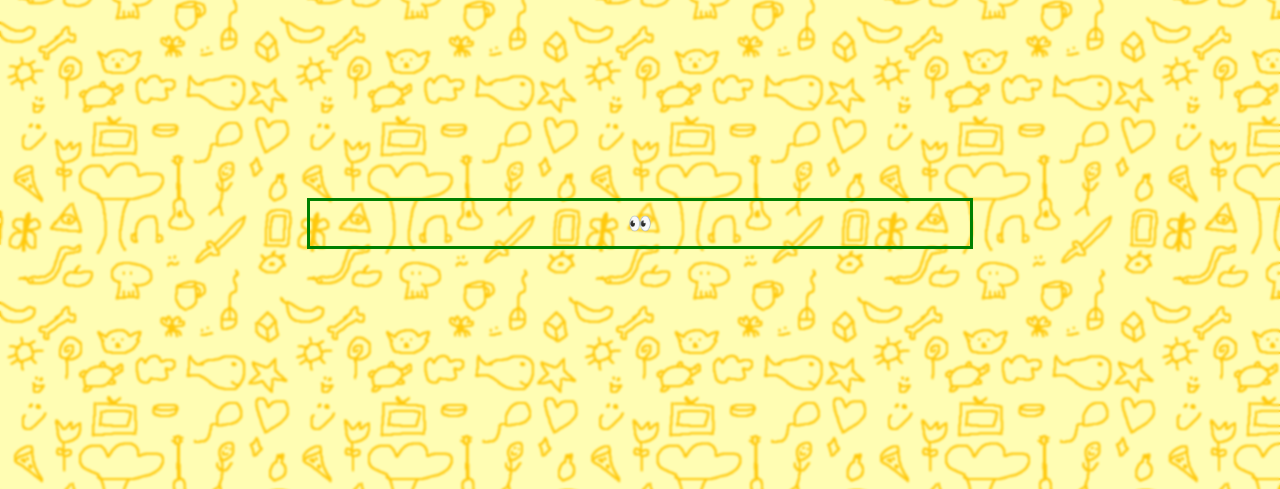
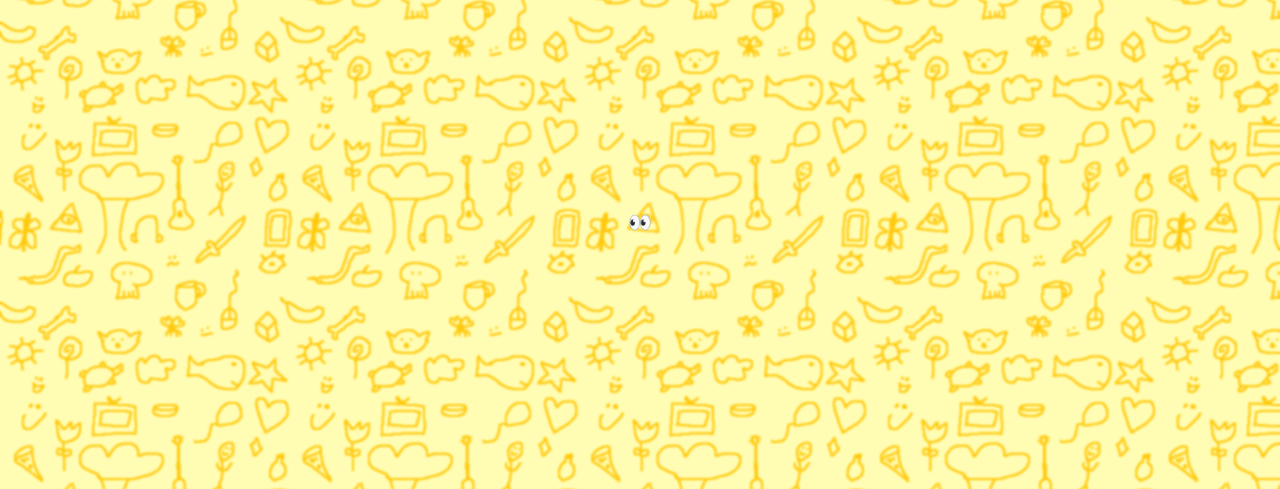
Before and after one commit to anirudhi89/Sketched, a Flask app: page /p/search.html in a window 1280 px wide. Shown: the part 94-583 px from the top of the page. Run offline with Flask 2, Linux system fonts and the light colour scheme.

Commit message:
remove border

```diff
--- a/static/style.css
+++ b/static/style.css
@@ -12,7 +12,6 @@ canvas {
 	margin: auto;
 	width: 50%;
 	font-size: larger;
-	border: 3px solid green;
 	padding: 10px;
 	text-align: center;
 }
```
